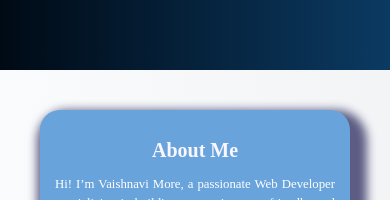
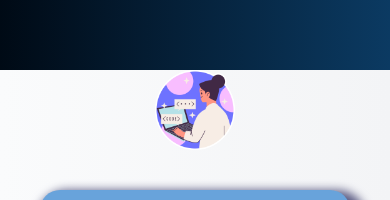
Before and after one commit to vaishnavimore12/vaishnavi-portfolio, a React (Create React App) app: page / in a window 390 px wide. Shown: the part 454-654 px from the top of the page. Built offline with nearby package versions, Linux system fonts and the light colour scheme; a web font is replaced by a local one.

Commit message:
Updated files

```diff
--- a/src/components/About.css
+++ b/src/components/About.css
@@ -92,7 +92,9 @@
   }
 
   .girl {
-    width: 120px; display: none;
+    width: 120px;
+    width: 80px;
+    opacity: 0.01;
   }
 }
 
@@ -115,8 +117,9 @@
   }
 
   .girl {
-    display: none;
+    /* display: none; */
     width: 80px;
+    opacity: 0.01;
            /* center horizontally */
 
   }
--- a/src/components/Contact.css
+++ b/src/components/Contact.css
@@ -141,10 +141,13 @@ text-decoration: none;}
     .link{
         display: none;
     }
+    .contact{
+        font-size: 20px;
+    }
 }
 @media screen and (max-width: 1024px){
     .col3 {
-        width: 60%;
+        width: 80%;
         max-width: 100%;
         height: auto;   /* optional but helps */
         padding: 20px;
```
